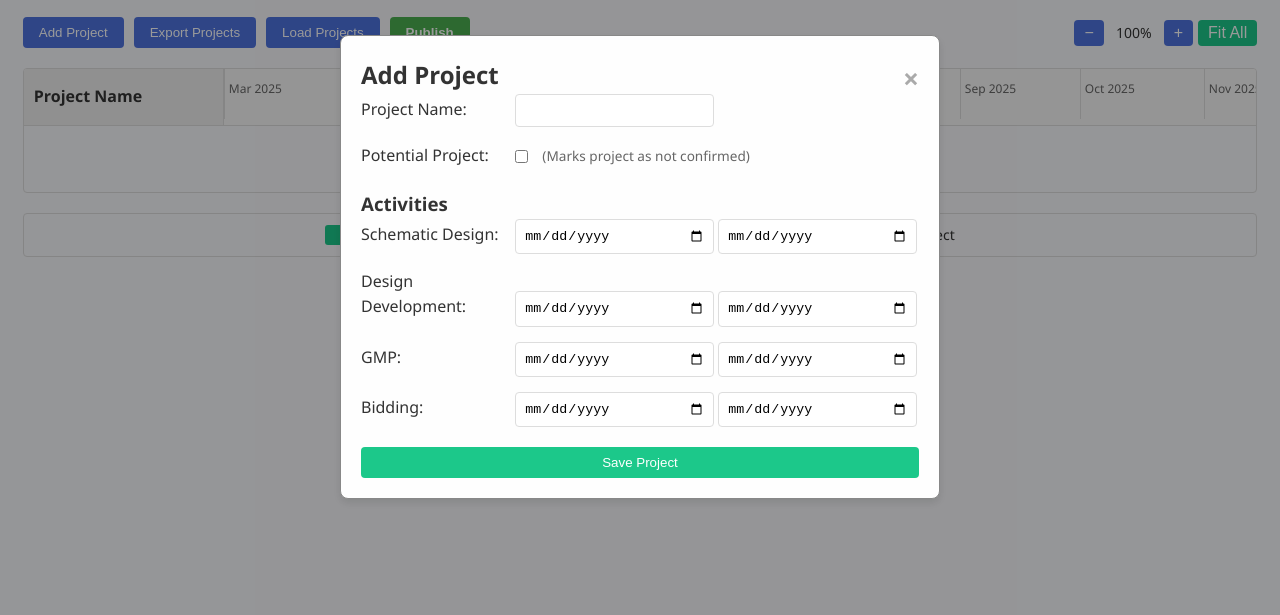
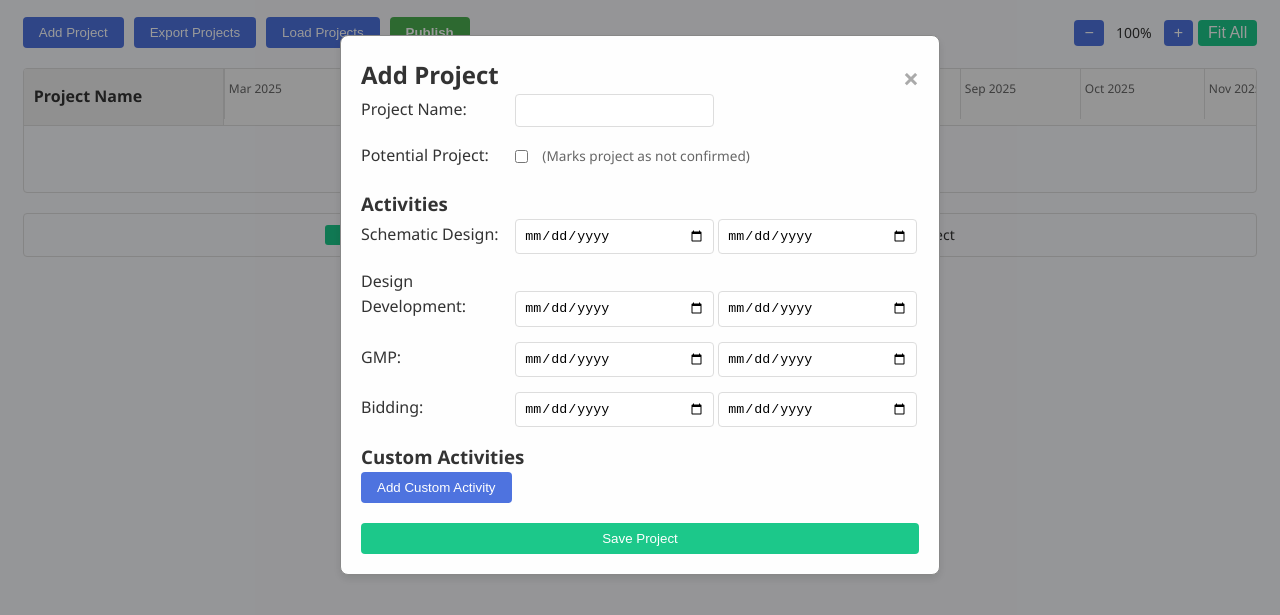
Before and after one commit to Jmk125/Pre-con-Dates, a website: page public/index.html in a window 1280 px wide. Both pictures are taken after a click on the button "Add Project". Shown: the part 93-708 px from the top of the page. Drawn offline with nearby package versions, Linux system fonts and the light colour scheme; no server answers.

Commit message:
Update index.html

```diff
--- a/public/index.html
+++ b/public/index.html
@@ -10,7 +10,7 @@
     <div class="container">
         <!-- User info with current date/time and username -->
         <div class="user-info">
-            User: <span id="current-user">Jmk125</span> | Date: <span id="current-datetime">2025-04-19 04:57:59</span>
+            User: <span id="current-user">Jmk125</span> | Date: <span id="current-datetime">2025-04-22 20:54:05</span>
         </div>
 
         <h1>Pre-Construction Project Timeline</h1>
@@ -63,6 +63,7 @@
                 <span class="close">&times;</span>
                 <h2 id="modal-title">Add Project</h2>
                 <form id="project-form">
+                    <div class="form-content">
                         <div class="form-group">
                             <label for="project-name">Project Name:</label>
                             <input type="text" id="project-name" required>
@@ -98,9 +99,17 @@
                             </div>
                         </div>
 
-                    <div class="form-actions">
+                        <!-- Custom Activities Section (NEW) -->
+                        <div class="custom-activities-section">
+                            <h3 class="custom-activities-header">Custom Activities</h3>
+                            <button type="button" class="btn btn-primary" id="add-custom-activity">Add Custom Activity</button>
+                            <div id="custom-activities-container" class="custom-activities-container"></div>
+                        </div>
+
+                        <div class="form-actions form-footer">
                             <button type="submit" class="save-btn">Save Project</button>
                             <button type="button" id="delete-project" class="delete-btn">Delete Project</button>
+                        </div>
                     </div>
                 </form>
             </div>
```
Lines whose indentation alone changed are shown as unchanged.
